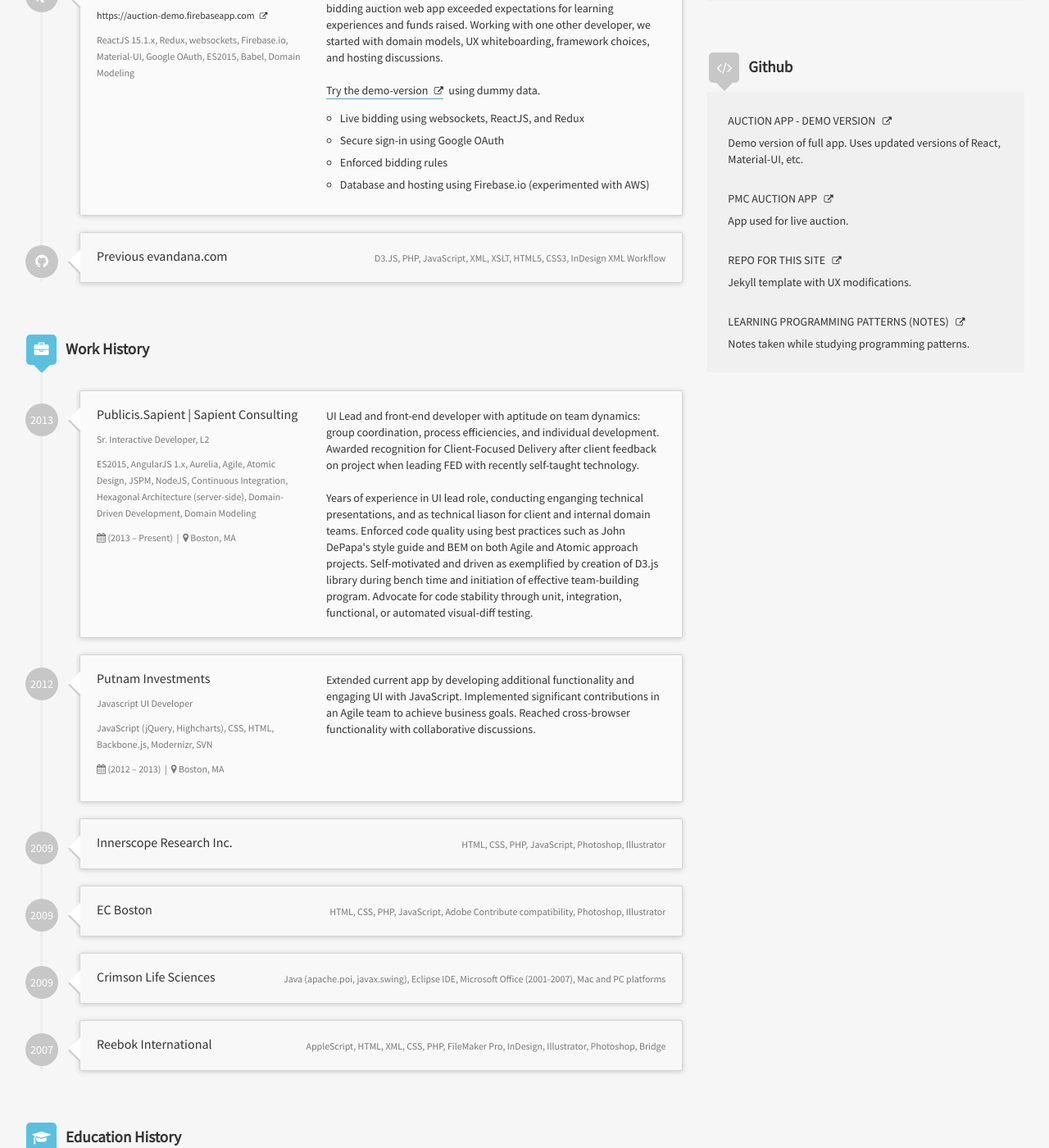
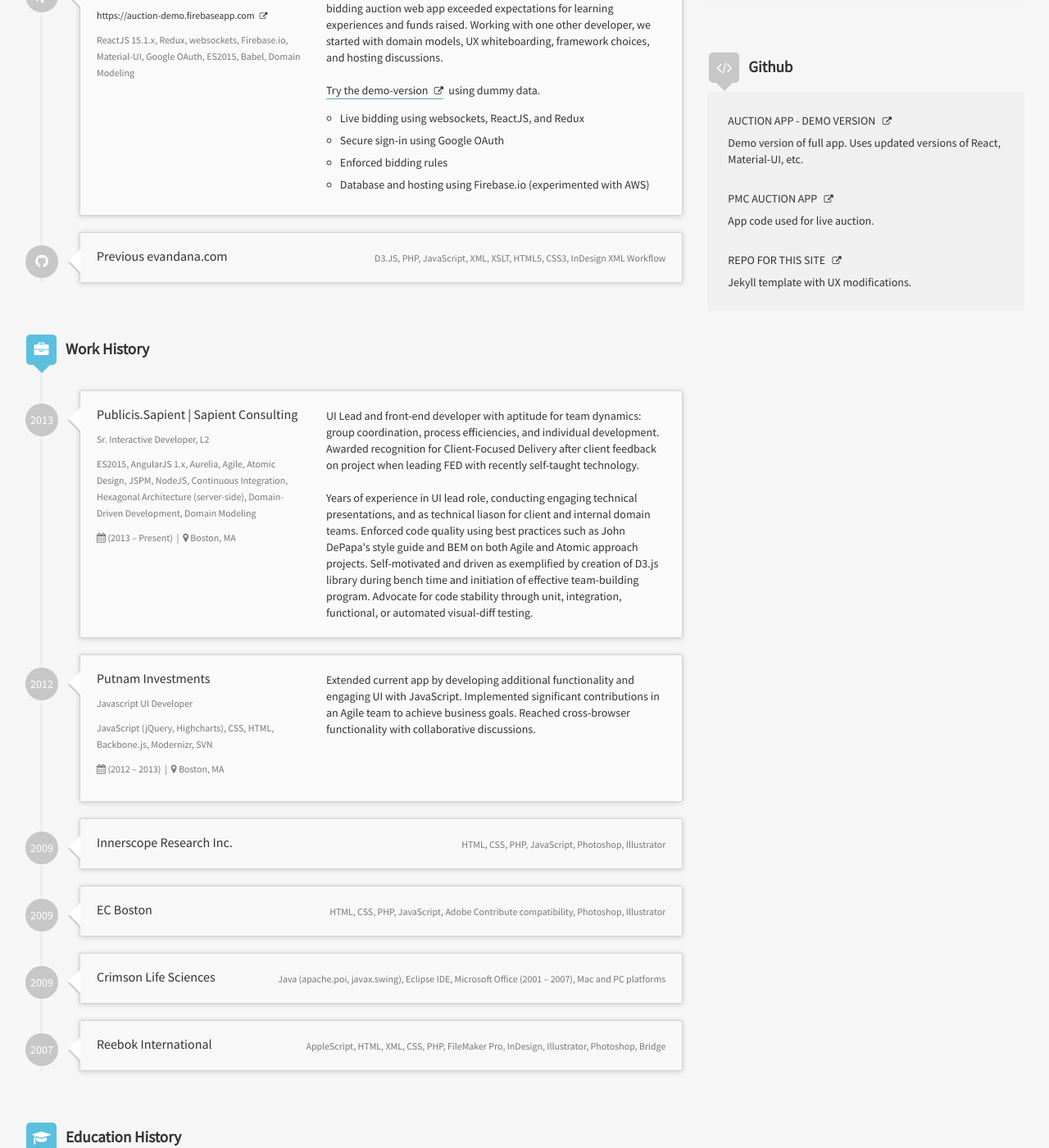
Before and after one commit to evandana/evandana.github.io, a Jekyll site: the page built from index.html, in a window 1280 px wide and 1400 px high, scrolled down 488 px. Shown: the whole window at 82% size. Built offline with Jekyll 4.4.1, drawn with Linux system fonts in a browser that asks for light colours; nearby versions of some CDN libraries.

```diff
--- a/_config.yml
+++ b/_config.yml
@@ -84,10 +84,10 @@ author:
       duration: (2013 &ndash; Present)
       technologies: "ES2015, AngularJS 1.x, Aurelia, Agile, Atomic Design, JSPM, NodeJS, Continuous Integration, Hexagonal Architecture (server-side), Domain-Driven Development, Domain Modeling"
       description: >
-        UI Lead and front-end developer with aptitude on team dynamics: group coordination, process efficiencies, and individual development.
+        UI Lead and front-end developer with aptitude for team dynamics: group coordination, process efficiencies, and individual development.
         Awarded recognition for Client-Focused Delivery after client feedback on project when leading FED with recently self-taught technology.
         <br/><br/>
-        Years of experience in UI lead role, conducting enganging technical presentations, and as technical liason for client and internal domain teams.
+        Years of experience in UI lead role, conducting engaging technical presentations, and as technical liason for client and internal domain teams.
         Enforced code quality using best practices such as John DePapa's style guide and BEM on both Agile and Atomic approach projects.
         Self-motivated and driven as exemplified by creation of D3.js library during bench time and initiation of effective team-building program.
         Advocate for code stability through unit, integration, functional, or automated visual-diff testing.
@@ -123,7 +123,7 @@ author:
       description: >
         Facilitated and increased conversion rates by establishing new branding and easily accessible information.
         Worked closely with client to optimize content organization and modernize graphical feel for improved user experience.
-        Content updatable by client without markup. Site was live September 2009&nda &ndash; 20011.
+        Content updatable by client without markup. Site was live September 2009 &ndash; 20011.
     - work1:
       company: Crimson Life Sciences
       collapsed: true
@@ -131,7 +131,7 @@ author:
       title: Process Engineer
       started: 2009
       duration: (2009)
-      technologies: Java (apache.poi, javax.swing), Eclipse IDE, Microsoft Office (2001-2007), Mac and PC platforms
+      technologies: Java (apache.poi, javax.swing), Eclipse IDE, Microsoft Office (2001 &ndash; 2007), Mac and PC platforms
       description: >
         Delivered high ROI by automating Excel and Word document processing.
         Thoroughly examined current manual processes; using diagrams and concise summary, discussed proposed solution with project stakeholders.
@@ -261,12 +261,8 @@ author:
       - repo:
         name: PMC Auction App
         link: https://github.com/evandana/pmc-auction
-        description: App used for live auction.
+        description: App code used for live auction.
       - repo:
         name: Repo for this site
         link: https://github.com/evandana/evandana.github.io
         description: Jekyll template with UX modifications.
-      - repo:
-        name: Learning Programming Patterns (notes)
-        link: https://github.com/evandana/learning-programming-patterns
-        description: Notes taken while studying programming patterns.
```
